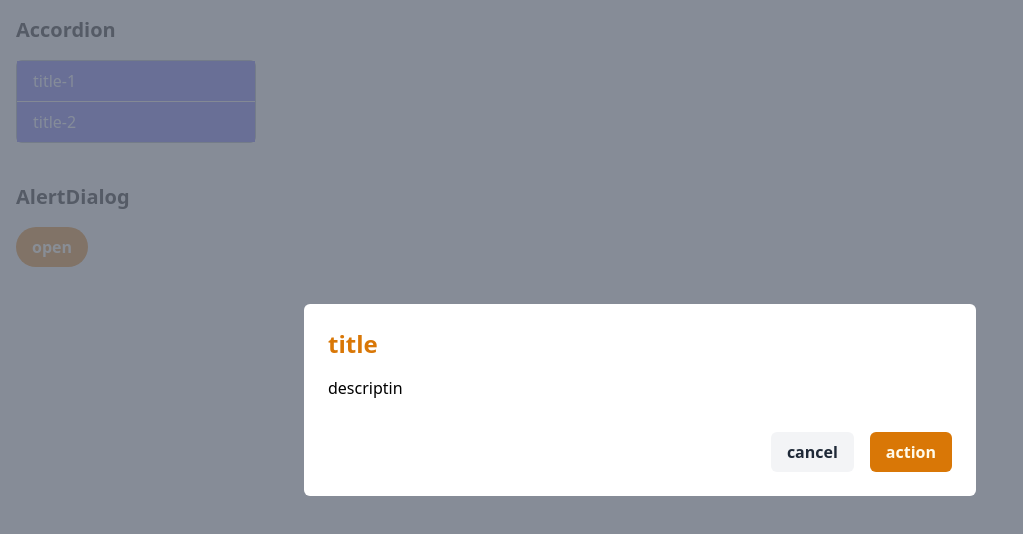
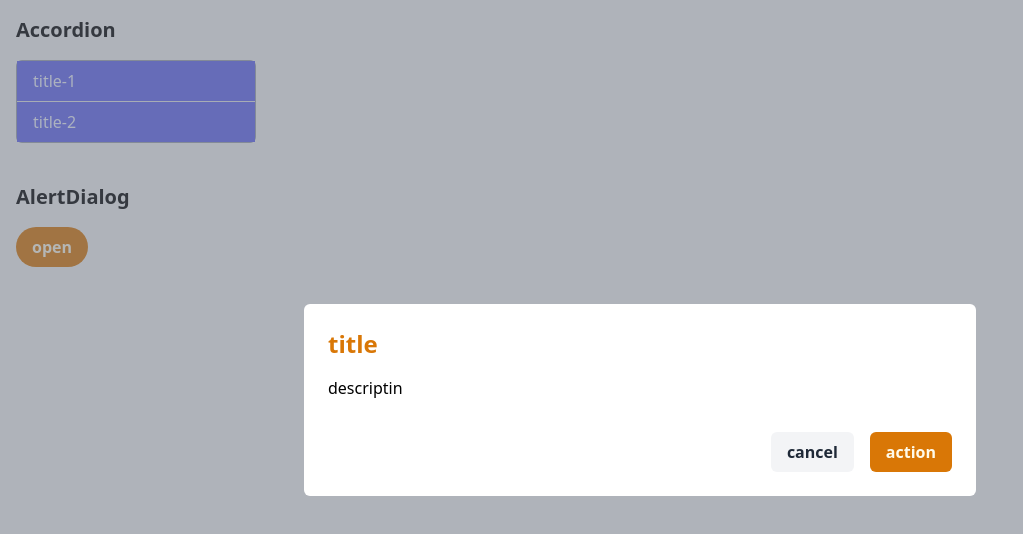
Before and after one commit to K-shigehito/radix-ui-example, a React (Vite) app: page / in a window 1280 px wide. Both pictures are taken after a click on the button "open". Shown: the top 534 px of the page, without its empty margins (0-1023 px from the left). Built offline with nearby package versions, Linux system fonts and the light colour scheme.

Commit message:
fix: add animation to AlertDialog

```diff
--- a/src/components/AlertDialog/AlertDialog.module.css
+++ b/src/components/AlertDialog/AlertDialog.module.css
@@ -0,0 +1,49 @@
+@keyframes fadeIn {
+  from {
+    opacity: 0;
+  }
+  to {
+    opacity: 0.5;
+  }
+}
+
+@keyframes fadeOut {
+  from {
+    opacity: 0.5;
+  }
+  to {
+    opacity: 0;
+  }
+}
+
+@keyframes fadeInContent {
+  from {
+    opacity: 0;
+  }
+  to {
+    opacity: 1;
+  }
+}
+
+@keyframes fadeOutContent {
+  from {
+    opacity: 1;
+  }
+  to {
+    opacity: 0;
+  }
+}
+
+.overlay[data-state='open'] {
+  animation: fadeIn 300ms ease-out;
+}
+.overlay[data-state='closed'] {
+  animation: fadeOut 300ms ease-in;
+}
+
+.content[data-state='open'] {
+  animation: fadeInContent 300ms ease-out;
+}
+.content[data-state='closed'] {
+  animation: fadeOutContent 300ms ease-in;
+}
--- a/src/components/AlertDialog/AlertDialog.tsx
+++ b/src/components/AlertDialog/AlertDialog.tsx
@@ -11,8 +11,12 @@ export default () => (
       open
     </AlertDialog.Trigger>
     <AlertDialog.Portal>
-      <AlertDialog.Overlay className='fixed inset-0 bg-gray-500 opacity-80' />
-      <AlertDialog.Content className='fixed	inset-2/4 h-fit w-4/5 max-w-2xl -translate-x-1/2 -translate-y-1/2 rounded-md bg-white p-6'>
+      <AlertDialog.Overlay
+        className={`${styles.overlay} fixed inset-0 bg-gray-500 opacity-50`}
+      />
+      <AlertDialog.Content
+        className={`${styles.content} fixed inset-2/4 h-fit w-4/5 max-w-2xl -translate-x-1/2 -translate-y-1/2 rounded-md bg-white p-6`}
+      >
         <AlertDialog.Title className='text-2xl font-bold text-amber-600'>
           title
         </AlertDialog.Title>
```
